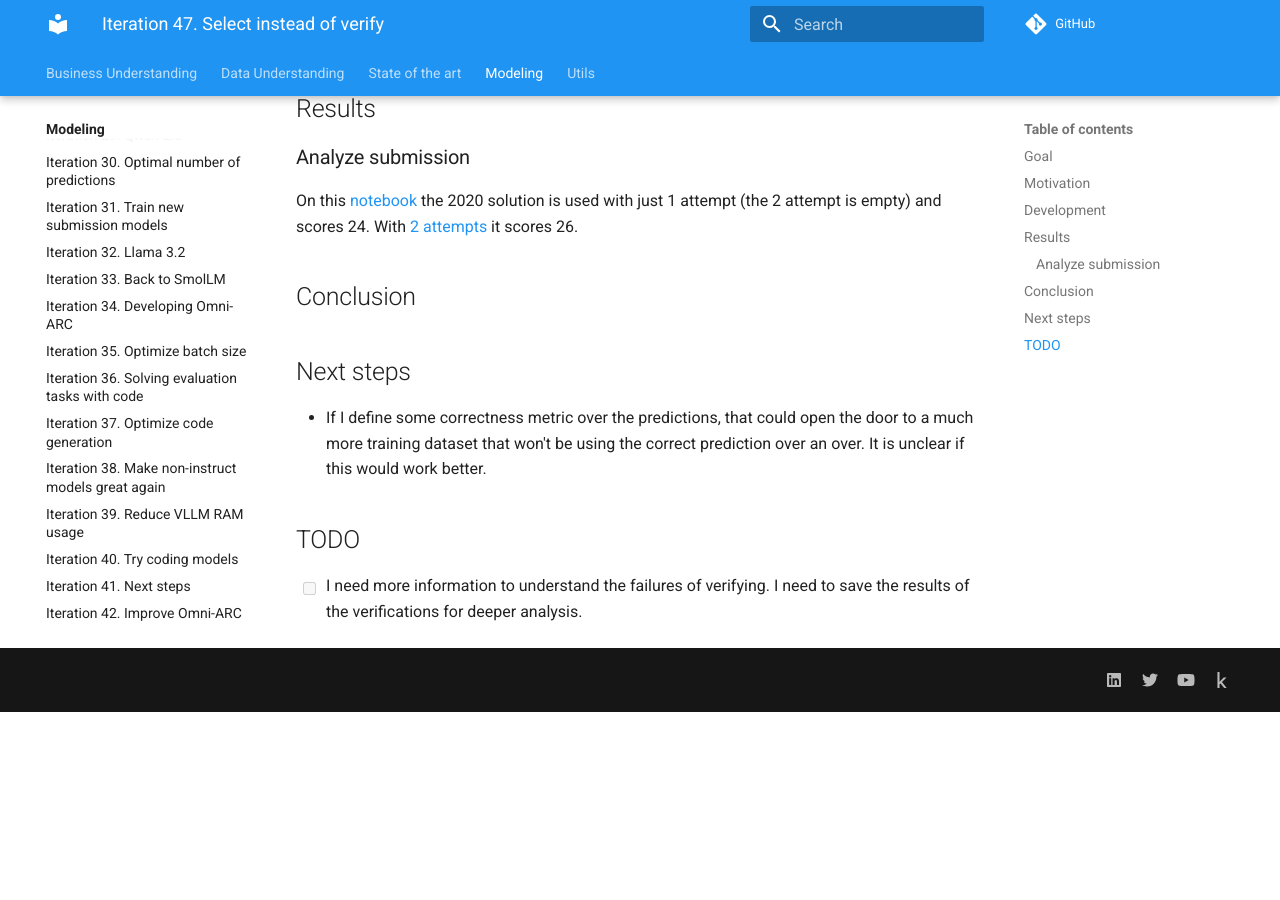
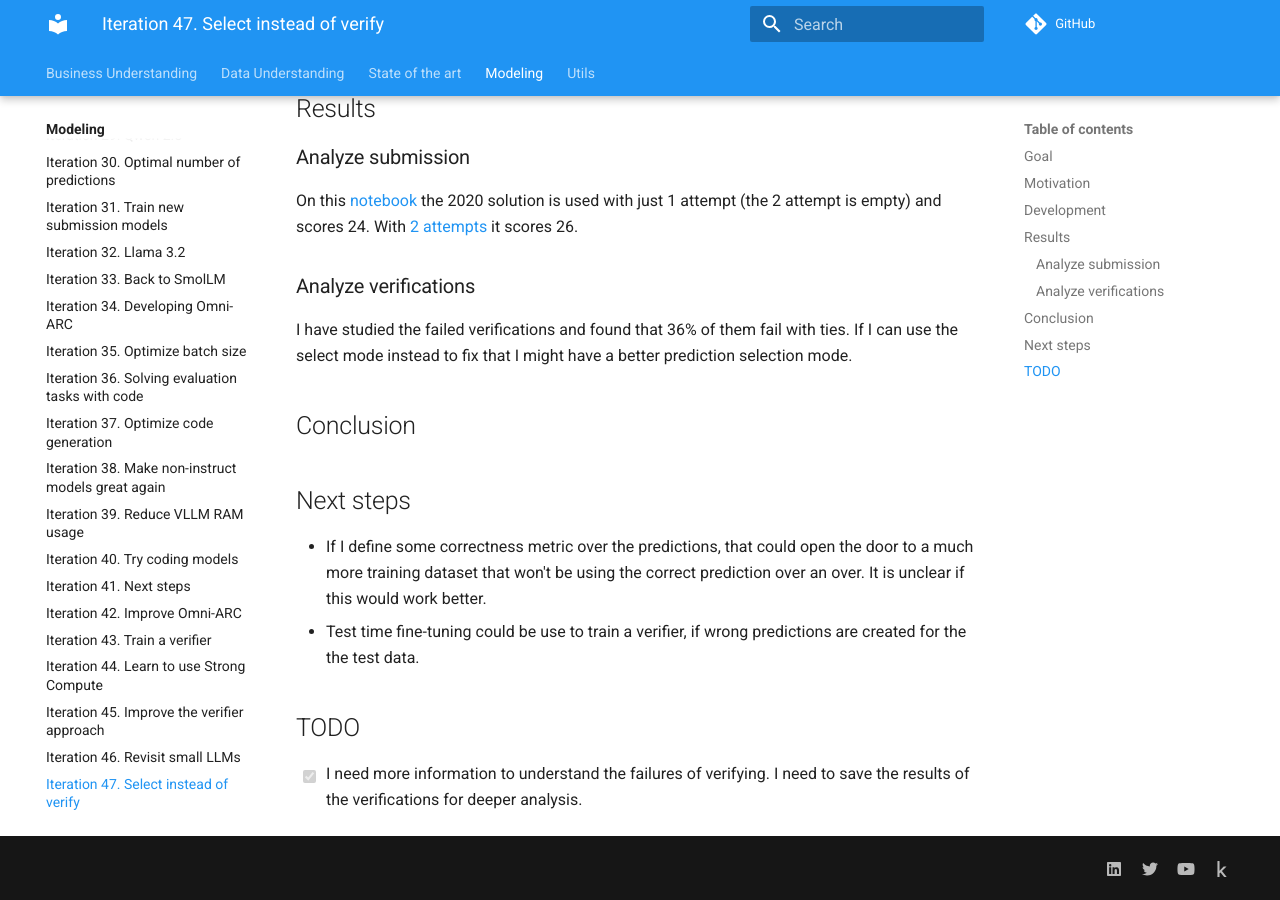
Before and after one commit to zhengjunyao-work/arc24, an MkDocs documentation site: the page built from docs/modeling/Iteration_47_select_instead_of_verify.md, in a window 1280 px wide and 900 px high, scrolled down 680 px. Built offline with MkDocs 1.6.1 and Material for MkDocs 9.7.7, drawn with Linux system fonts in a browser that asks for light colours; comment, search, counter and statistics services are not loaded; before the commit the page ends 1392 px from its top, so only the background shows below that.

Commit message:
updated documentation

```diff
--- a/docs/modeling/Iteration_47_select_instead_of_verify.md
+++ b/docs/modeling/Iteration_47_select_instead_of_verify.md
@@ -25,6 +25,11 @@
 is used with just 1 attempt (the 2 attempt is empty) and scores 24. With [2 attempts](https://www.kaggle.com/code/ironbar/test-2020-solution-script?scriptVersionId=192884747)
 it scores 26.
 
+### Analyze verifications
+
+I have studied the failed verifications and found that 36% of them fail with ties. If I can use
+the select mode instead to fix that I might have a better prediction selection mode.
+
 ## Conclusion
 
 ## Next steps
@@ -32,8 +37,10 @@
 - If I define some correctness metric over the predictions, that could open the door to a much more
   training dataset that won't be using the correct prediction over an over. It is unclear if this
   would work better.
+- Test time fine-tuning could be use to train a verifier, if wrong predictions are created for the
+  the test data.
 
 ## TODO
 
-- [ ] I need more information to understand the failures of verifying. I need to save the results of the verifications for
+- [x] I need more information to understand the failures of verifying. I need to save the results of the verifications for
   deeper analysis.
```
Also changed, not shown: 1 other file.
